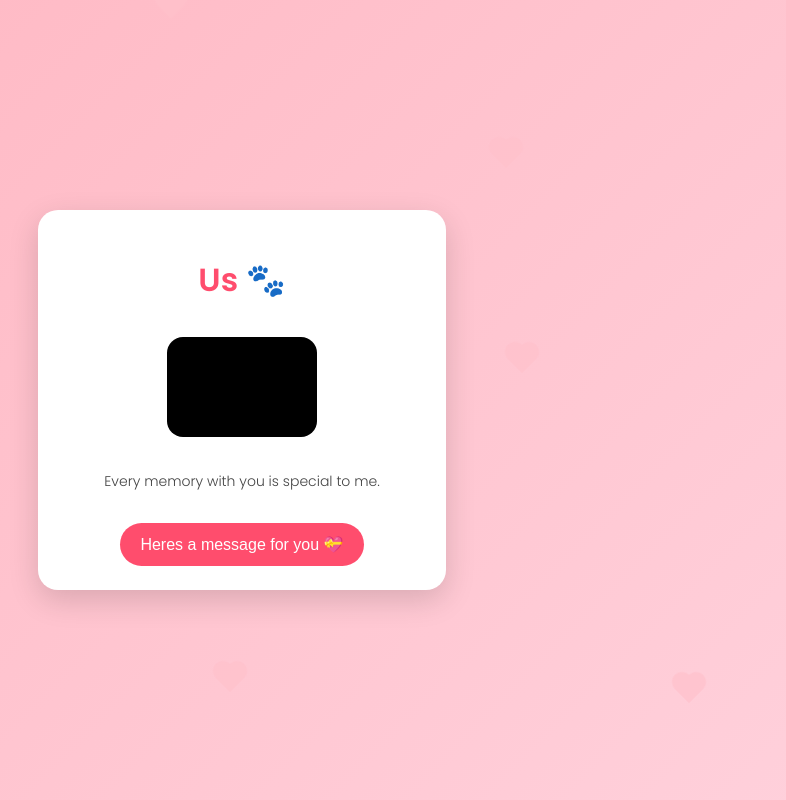
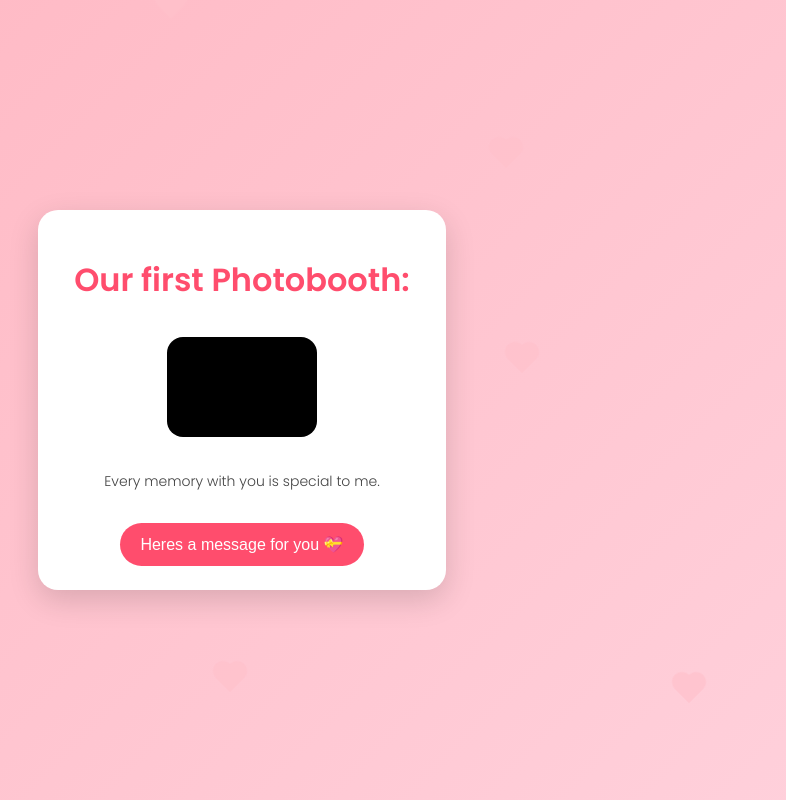
Before and after one commit to j1mskh4rl/valentine, a plain HTML site: page page2.html in a window 1280 px wide. Shown: the whole page, without its empty margins (398-1184 px from the left). Drawn offline with Linux system fonts and the light colour scheme.

Commit message:
Update page2.html

```diff
--- a/page2.html
+++ b/page2.html
@@ -9,7 +9,7 @@
   <audio src="music.mp3" autoplay loop></audio>
 
   <div class="card">
-    <h1>Us 🐾</h1>
+    <h1>Our first Photobooth:</h1>
     <img src="cat2.gif">
     <p>Every memory with you is special to me.</p>
     <button onclick="location.href='page3.html'">Heres a message for you 💝</button>
```
